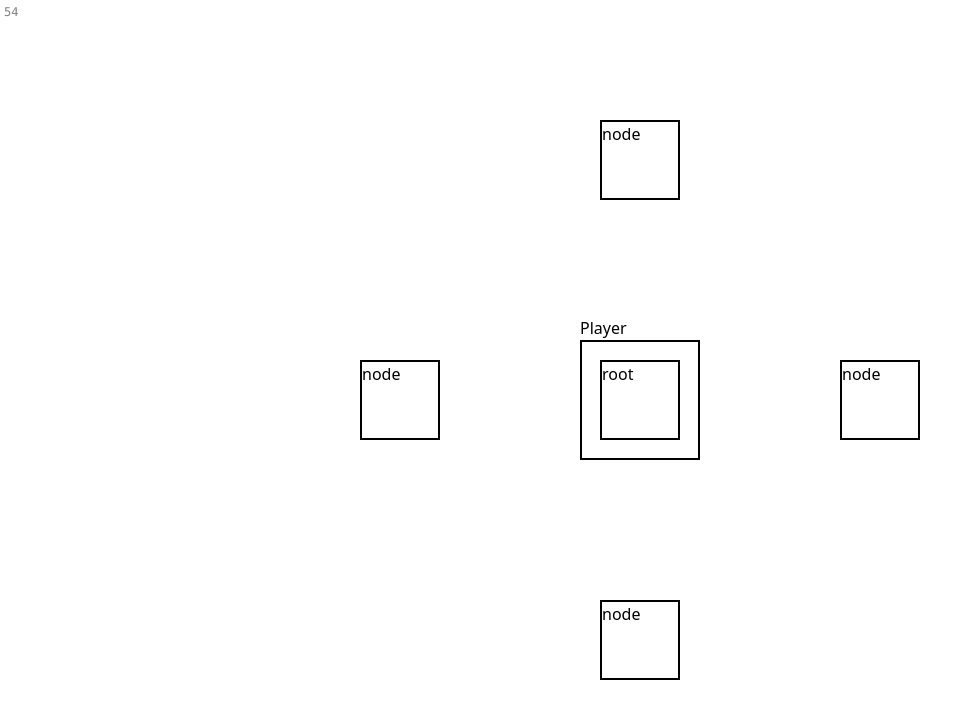
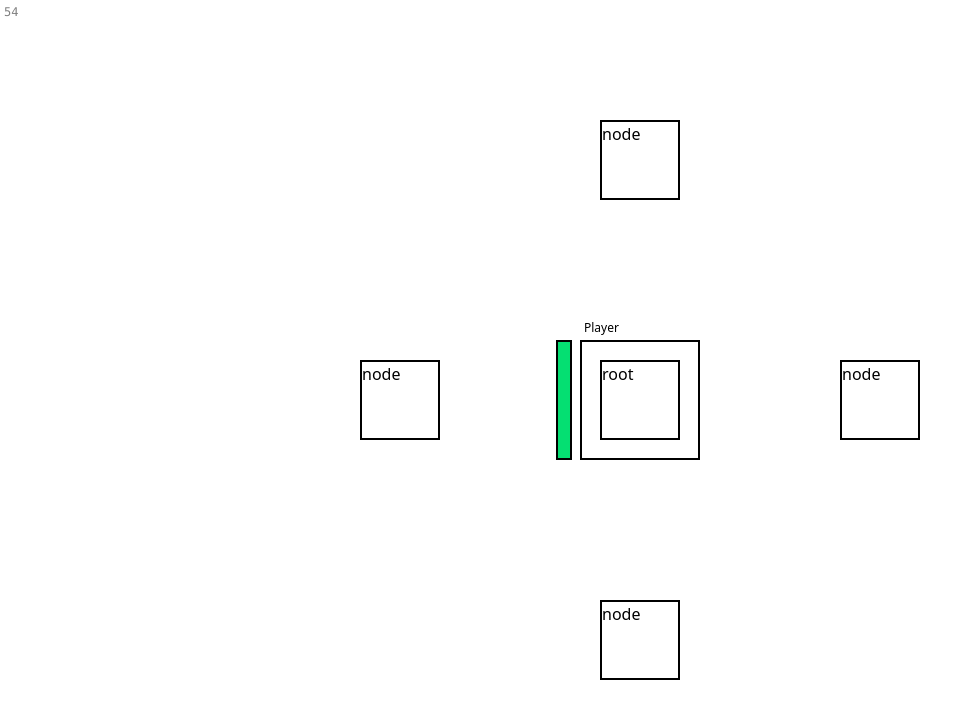
Before and after one commit to tylerschloesser/sim-v20, a React (Vite) app: page / in a window 1280 px wide. Shown: the top 718 px of the page, without its empty margins (0-979 px from the left). Built offline with nearby package versions, Linux system fonts and the light colour scheme.

Commit message:
add energy bar

```diff
--- a/src/player-component.tsx
+++ b/src/player-component.tsx
@@ -14,8 +14,30 @@ export function PlayerComponent() {
           'border-2 border-black',
         )}
       ></div>
-      <div className={clsx('absolute bottom-full')}>
+      <div
+        className={clsx(
+          'absolute bottom-full p-1',
+          'text-xs',
+        )}
+      >
         Player
+      </div>
+      <div
+        className={clsx(
+          'absolute right-full top-0 bottom-0',
+          'pr-2',
+          'flex flex-row',
+          'text-xs',
+        )}
+      >
+        <div
+          className={clsx(
+            'flex-1',
+            'w-4',
+            'bg-green-400',
+            'border-2 border-black',
+          )}
+        ></div>
       </div>
     </div>
   )
```
